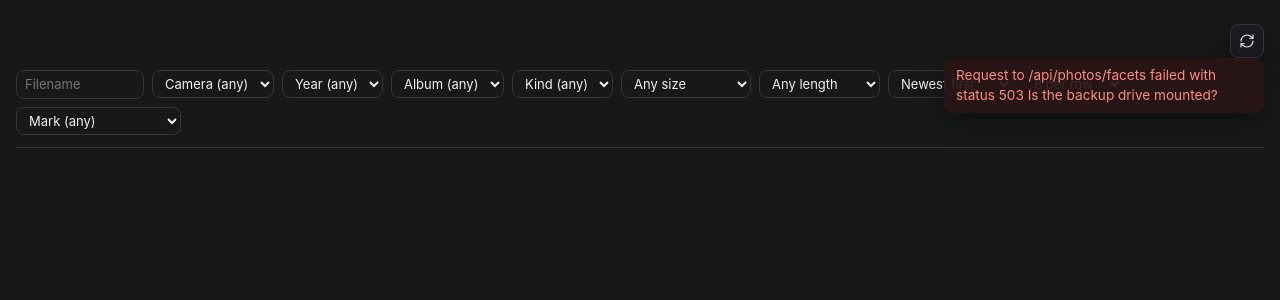
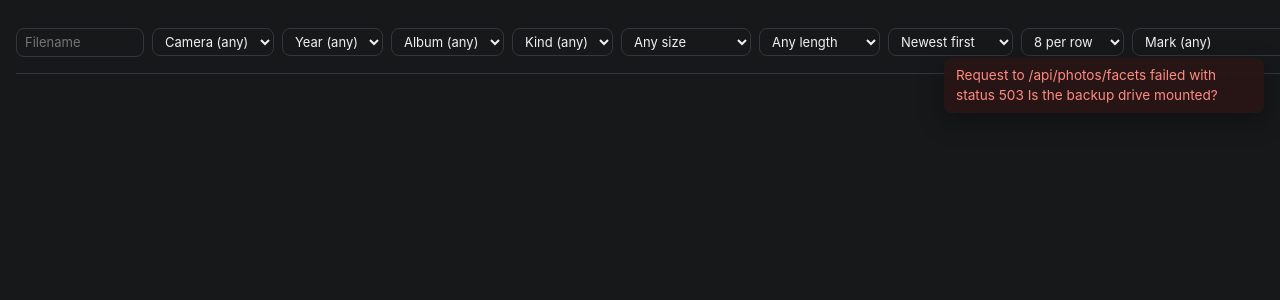
Before and after one commit to momonala/find-my, a Flask app: page /photos in a window 1280 px wide. Shown: the part 40-340 px from the top of the page. Run offline with Flask 3, Linux system fonts and the light colour scheme; parts of the project's set-up code (start-up, migrations or seed data) failed here and were passed over; some libraries are stand-ins or nearby versions.

Commit message:
feat(photos): put the filter bar on one row, say job news in a toast
- move the refresh and prune buttons onto the filter row, which no longer wraps
- report a job's phase and result in a new shell toast rather than a header line
- only tell the page that watched a run what it managed; failures stay in the banner

```diff
--- a/src/web/photos/static/gallery.js
+++ b/src/web/photos/static/gallery.js
@@ -8,6 +8,7 @@
 // one holds its place until its own picture arrives.
 
 import { showError, clearError, showFatalError } from "/static/banners.js";
+import { showToast, hideToast } from "/static/toast.js";
 import { formatBytes, formatDate } from "/static/format.js";
 import { fetchJson } from "/static/http.js";
 
@@ -31,7 +32,6 @@ const detail = document.getElementById("detail");
 const refreshButton = document.getElementById("refresh");
 const pruneButton = document.getElementById("prune");
 const pruneConfirm = document.getElementById("prune-confirm");
-const jobStatus = document.getElementById("job-status");
 const markButtons = [...document.querySelectorAll(".detail-mark")];
 
 // What the two levels of mark mean, in the order the confirmation lists them.
@@ -501,15 +501,14 @@ function job(url, button) {
   // would be a second full page of thumbnails for nothing.
   let watched = false;
 
-  // The phase while it runs, what it managed once it stops. A failure is the
-  // page's to report, so it goes in the banner every other one uses.
+  // The phase goes in a toast while it runs, and stays there until the job
+  // says something else: a sync is minutes long and this is the only account
+  // of where it has got to. The button it was started from spins meanwhile.
   function show(state) {
     const running = state.status === "running";
     button.dataset.busy = String(running);
     button.disabled = running;
-    if (running) jobStatus.textContent = state.phase ? `${state.phase}…` : "";
-    else if (state.status === "done") jobStatus.textContent = state.message;
-    if (state.status === "error") showError(state.message);
+    if (running) showToast(state.phase ? `${state.phase}…` : "Working…", { sticky: true });
   }
 
   async function poll() {
@@ -528,9 +527,18 @@ function job(url, button) {
       setTimeout(poll, REFRESH_POLL_MS);
       return;
     }
+    // A failure is the page's to report whether or not this page watched the
+    // run: it is why the library did not change, and it is still true on a
+    // reload. What a finished run managed is news, so it is only said to the
+    // page that was watching, and only for as long as a toast lasts.
+    if (state.status === "error") {
+      hideToast();
+      showError(state.message);
+    }
     if (watched) {
       watched = false;
       if (state.status === "done") {
+        showToast(state.message);
         await loadFacets();
         await loadPage();
       }
--- a/src/web/photos/static/photos.css
+++ b/src/web/photos/static/photos.css
@@ -7,20 +7,23 @@
   align-content: start;
 }
 
-/* The summary sits left, the buttons right. They are not filters -- they
-   change the library rather than the view of it -- so they live up here. */
-.photos-header {
+/* One row: filters from the left, the two library buttons pinned right. The
+   rule under it belongs to the row as a whole rather than to the form, so the
+   buttons sit above the same line the filters do. */
+.photos-toolbar {
   display: flex;
   align-items: center;
   gap: var(--space-3);
-  flex-wrap: wrap;
+  padding-bottom: var(--space-3);
+  border-bottom: 1px solid var(--color-border);
 }
 
-.photos-header-actions {
+.photos-toolbar-actions {
   display: flex;
   align-items: center;
   gap: var(--space-2);
   margin-left: auto;
+  flex-shrink: 0;
 }
 
 /* Turning while the sync runs is the only sign it is still going: the work is
@@ -45,34 +48,37 @@
   font-size: 0.875rem;
 }
 
+/* No wrapping: the filters are one line, and a window too narrow to hold them
+   scrolls that line rather than growing a second one that pushes the grid
+   down. `min-width: 0` is what lets the row shrink to be scrolled at all. */
 .photos-filters {
   display: flex;
-  flex-wrap: wrap;
   align-items: center;
   gap: var(--space-2);
-  padding-bottom: var(--space-3);
-  border-bottom: 1px solid var(--color-border);
+  min-width: 0;
+  overflow-x: auto;
+  scrollbar-width: thin;
+  /* `overflow-x: auto` makes the vertical axis scroll too, which would crop a
+     focus ring drawn just outside a control. This is the room it needs, and
+     it also keeps the scrollbar off the row's bottom edge. */
+  padding-block: var(--space-1);
 }
 
-/* Sized to their own content so the row packs tight, then capped: a camera
-   list holds names long enough to push everything else off the line. */
+/* Sized to their own content so the row packs tight, then capped at both ends:
+   a camera list holds names long enough to push everything else off the line,
+   and a control squeezed under 6rem stops saying what it filters. */
 .filter-control {
+  flex: 0 1 auto;
   width: auto;
+  min-width: 6rem;
   max-width: 11rem;
   font-size: 0.8125rem;
   padding: var(--space-1) var(--space-2);
 }
 
 .filter-search {
+  flex: 0 1 8rem;
   width: 8rem;
-}
-
-.filter-flag {
-  height: auto;
-  padding: var(--space-1) var(--space-2);
-  font-size: 0.8125rem;
-  box-shadow: none;
-  backdrop-filter: none;
 }
 
 #result-count {
--- a/src/web/photos/templates/photos/gallery.html
+++ b/src/web/photos/templates/photos/gallery.html
@@ -10,22 +10,14 @@
 <main class="page photos-page">
   {#- The nav bar names the page; this keeps the document outline intact. -#}
   <h1 class="visually-hidden">Photos</h1>
-  <div class="photos-header">
   <p id="library-summary" class="photos-summary" hidden></p>
-    {#- Not a filter, so it sits outside the filter form: it changes the
-        library rather than the view of it. -#}
-    <div class="photos-header-actions">
-      <p id="job-status" class="photos-summary" role="status"></p>
-      <button type="button" id="prune" class="btn-floating btn-danger" hidden></button>
-      <button type="button" id="refresh" class="btn-floating btn-icon"
-              title="Pull new photos from iCloud" aria-label="Pull new photos from iCloud">
-        {{ icon("refresh", "refresh-icon") }}
-      </button>
-    </div>
-  </div>
 
-  {#- No labels: each control's resting option says what it filters, and shows
-      the chosen value once there is one. -#}
+  {#- One row: every filter, then the two buttons that change the library
+      rather than the view of it. Those stay outside the form -- nothing they
+      do belongs in the query string -- and only share its line. -#}
+  <div class="photos-toolbar">
+    {#- No labels: each control's resting option says what it filters, and
+        shows the chosen value once there is one. -#}
     <form id="filters" class="photos-filters" aria-label="Filter the library">
       <input type="search" name="search" class="dialog-input filter-control filter-search"
              placeholder="Filename" aria-label="Search filenames" autocomplete="off">
@@ -76,6 +68,15 @@
         <option value="everywhere">Marked: everywhere</option>
       </select>
     </form>
+
+    <div class="photos-toolbar-actions">
+      <button type="button" id="prune" class="btn-floating btn-danger" hidden></button>
+      <button type="button" id="refresh" class="btn-floating btn-icon"
+              title="Pull new photos from iCloud" aria-label="Pull new photos from iCloud">
+        {{ icon("refresh", "refresh-icon") }}
+      </button>
+    </div>
+  </div>
 
   <p id="result-count" class="photos-summary" role="status"></p>
 
--- a/src/web/static/shell.css
+++ b/src/web/static/shell.css
@@ -169,6 +169,52 @@ input:focus-visible {
   .warning-banner:not([hidden]) {
     opacity: 0;
     transform: translateY(calc(-1 * var(--space-2)));
+  }
+}
+
+/* Bottom centre, clear of the controls at the top of every page: a toast says
+   what a job is doing, and reaching for the button that started it should not
+   mean reading around the line the job just put there.
+
+   It animates both ways, which the banners above cannot: they are shown and
+   hidden with `hidden` alone, while `display` here is transitioned with
+   allow-discrete, so the toast stays in the top of the frame long enough to
+   fade out instead of blinking away. */
+.toast {
+  position: fixed;
+  bottom: var(--space-5);
+  left: 50%;
+  z-index: 10;
+  margin: 0;
+  max-width: min(28rem, calc(100vw - 2 * var(--space-4)));
+  padding: var(--space-2) var(--space-4);
+  border: 1px solid var(--color-border);
+  border-radius: var(--radius-lg);
+  background: var(--color-surface-translucent);
+  backdrop-filter: blur(10px);
+  box-shadow: var(--shadow-md);
+  font-size: 0.85rem;
+  opacity: 0;
+  transform: translate(-50%, var(--space-2));
+  transition:
+    opacity var(--duration-quick) var(--ease-smooth-out),
+    transform var(--duration-quick) var(--ease-smooth-out),
+    display var(--duration-quick) allow-discrete;
+}
+
+.toast:not([hidden]) {
+  opacity: 1;
+  transform: translate(-50%, 0);
+  transition:
+    opacity var(--duration-fast) var(--ease-smooth-out),
+    transform var(--duration-fast) var(--ease-smooth-out),
+    display var(--duration-fast) allow-discrete;
+}
+
+@starting-style {
+  .toast:not([hidden]) {
+    opacity: 0;
+    transform: translate(-50%, var(--space-2));
   }
 }
 
--- /dev/null
+++ b/src/web/static/toast.js
@@ -0,0 +1,24 @@
+// The shell's toast (see templates/base.html): one line about something that
+// just happened, or is still happening, said without taking a permanent seat
+// in the layout the way a status line in a header does.
+//
+// A sticky toast is for work still running -- a sync is minutes of downloading
+// and its phase is the only account of where it has got to -- and stays until
+// whatever put it there replaces it. Everything else takes itself away.
+
+const TOAST_MS = 5000;
+
+const toastEl = document.getElementById("toast");
+let timer = null;
+
+export function showToast(message, { sticky = false } = {}) {
+  clearTimeout(timer);
+  toastEl.textContent = message;
+  toastEl.hidden = false;
+  if (!sticky) timer = setTimeout(hideToast, TOAST_MS);
+}
+
+export function hideToast() {
+  clearTimeout(timer);
+  toastEl.hidden = true;
+}
--- a/src/web/templates/base.html
+++ b/src/web/templates/base.html
@@ -30,6 +30,10 @@
     <p id="error-banner" class="error-banner" role="alert" hidden></p>
   </div>
 
+  {#- Passing news -- a job's phase, what it managed -- reported by
+      static/toast.js rather than held in a page's own chrome. -#}
+  <p id="toast" class="toast" role="status" hidden></p>
+
   {% block content %}{% endblock %}
   {% block scripts %}{% endblock %}
 </body>
```
Lines whose indentation alone changed are shown as unchanged.
